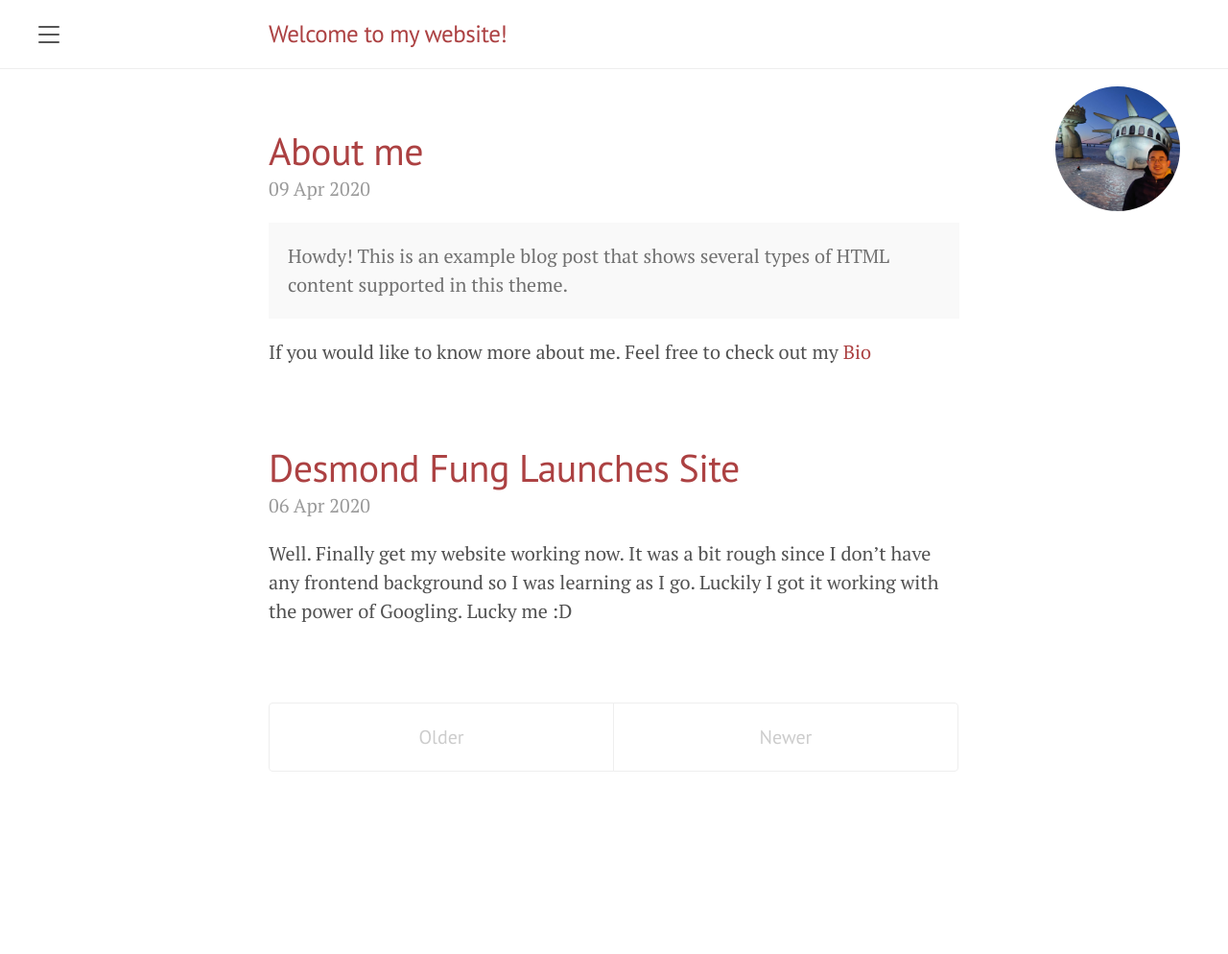
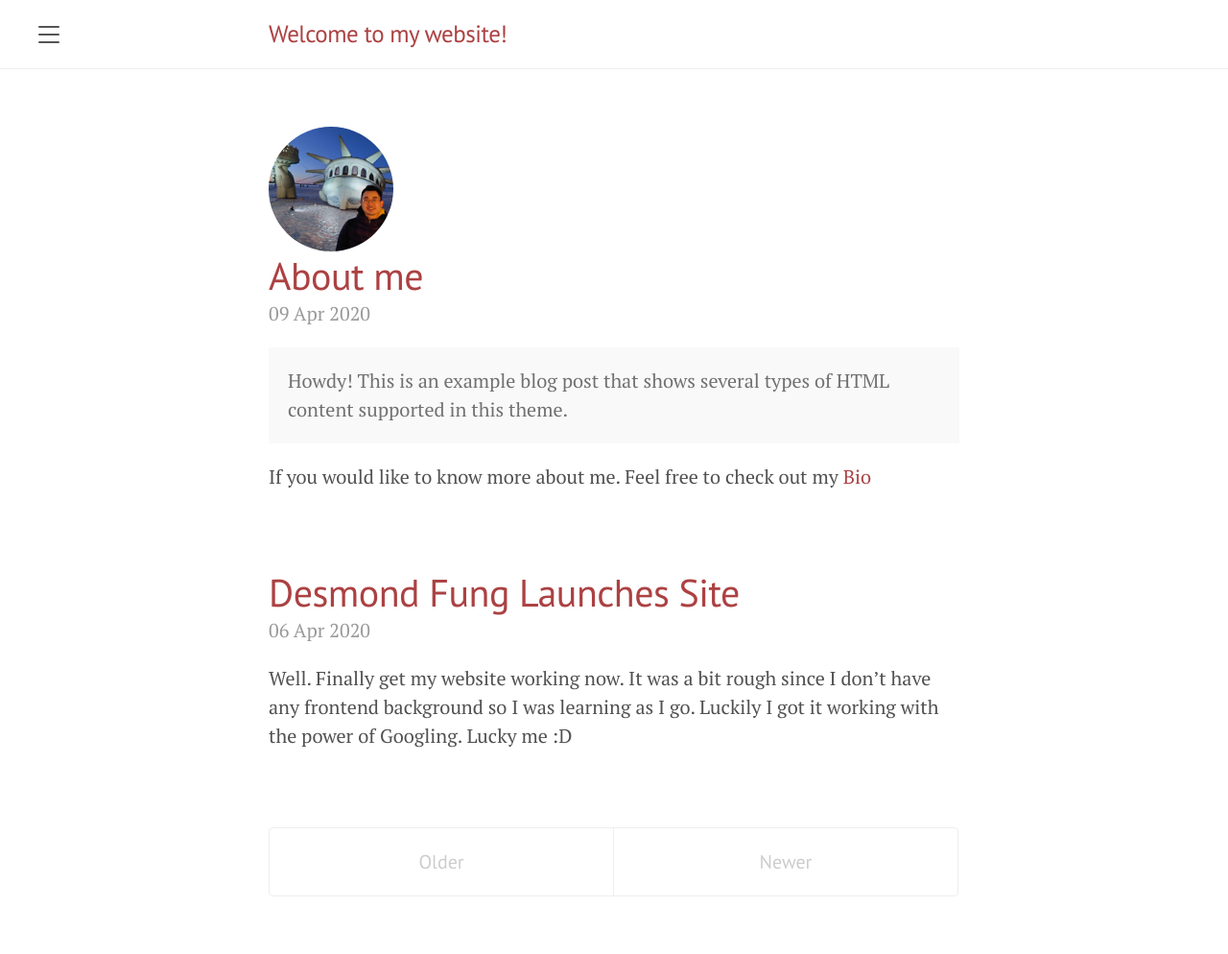
Before and after one commit to ddhangdd/ddhangdd.github.io, a Jekyll site: the page built from index.html, in a window 1280 px wide. Shown: the whole page at 96% size. Built offline with Jekyll 4.4.1, drawn with Linux system fonts in a browser that asks for light colours; the list of posts is cut into pages by our own code; before the commit the page ends 900 px from its top, so only the background shows below that.

Commit message:
Update lanyon.css

```diff
--- a/public/css/lanyon.css
+++ b/public/css/lanyon.css
@@ -65,14 +65,6 @@ h1, h2, h3, h4, h5, h6 {
   width: 100%;
 }
 
-#wrapper{
-    margin: 0 auto;
-    width: 100%;
-    text-align: center;
-    position: absolute;
-    top: 90px;
-    right: -1100px;
-}
 
 #avatar{
     border-radius: 50%;
```
